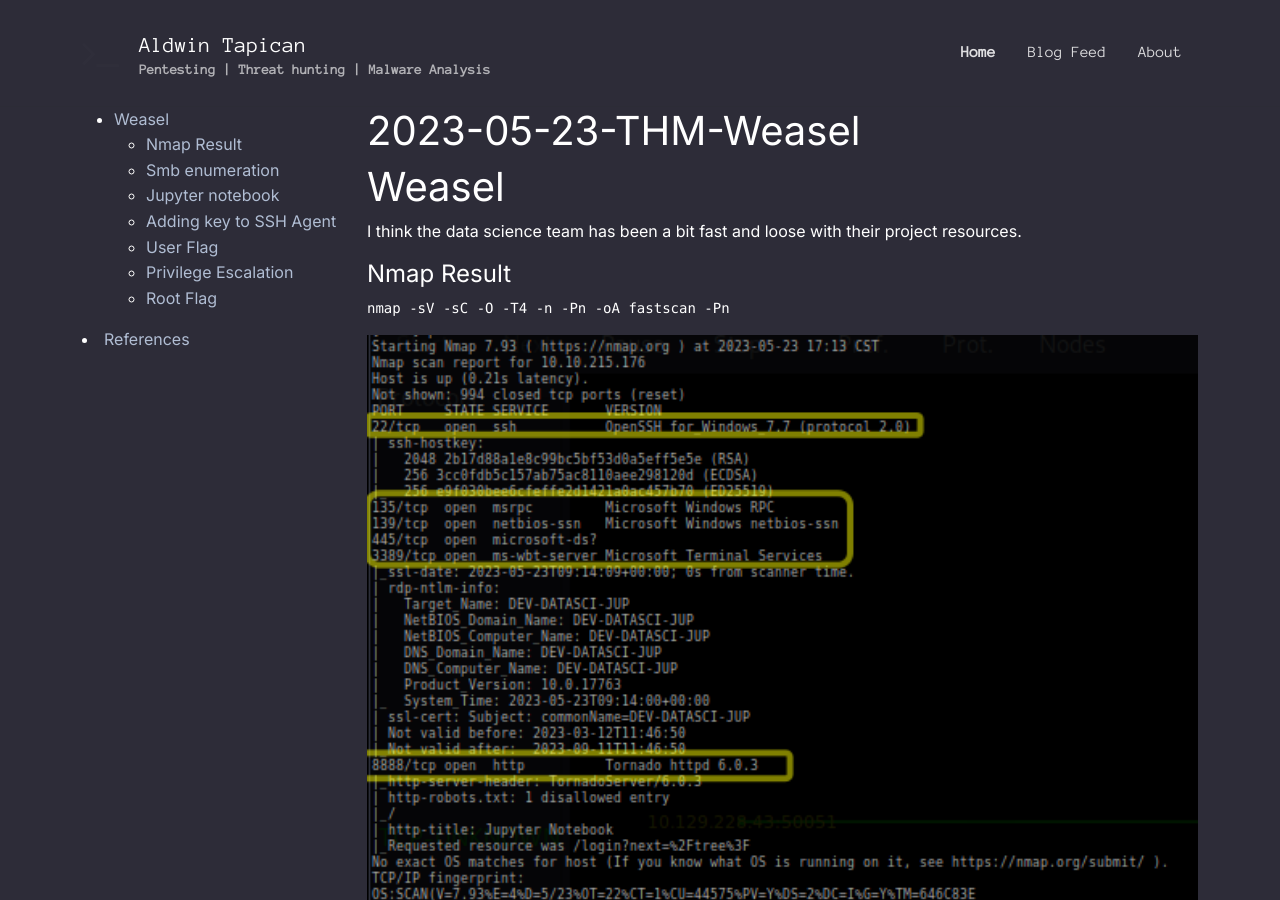
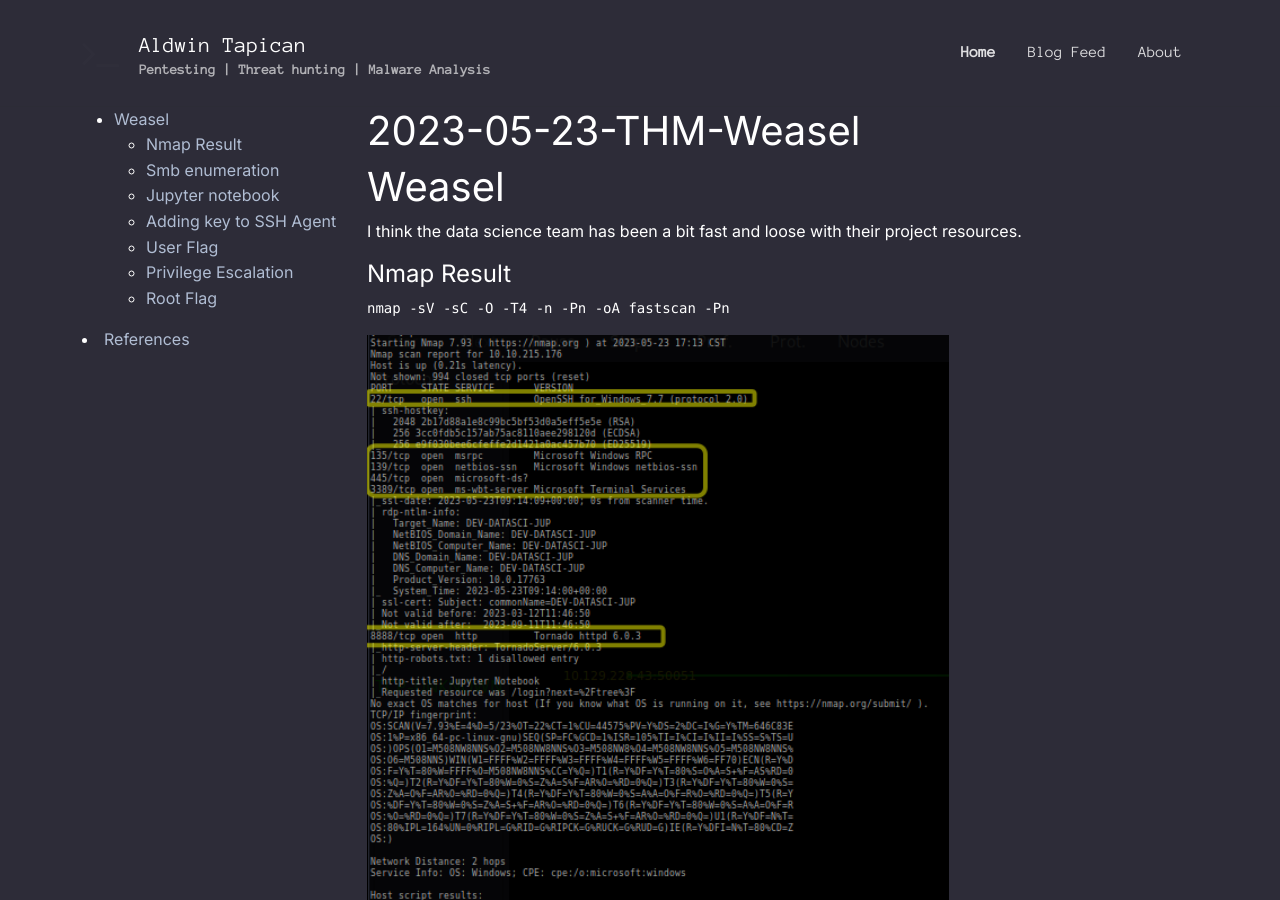
Before and after one commit to aj-tap/archive-blog, a Jekyll site: the page built from _posts/2023-05-23-THM-Weasel.md, in a window 1280 px wide and 900 px high. Built offline with Jekyll 4.4.1, drawn with Linux system fonts in a browser that asks for light colours; nearby versions of some CDN libraries.

Commit message:
Update 2023-05-23-THM-Weasel.md

````diff
--- a/_posts/2023-05-23-THM-Weasel.md
+++ b/_posts/2023-05-23-THM-Weasel.md
@@ -13,7 +13,7 @@ I think the data science team has been a bit fast and loose with their project r
 nmap -sV -sC -O -T4 -n -Pn -oA fastscan -Pn
 ```
 
-![]({{site.baseurl}}/assets/img/2023-05-23-THM-Weasel-1.png){:width="100%"}
+![]({{site.baseurl}}/assets/img/2023-05-23-THM-Weasel-1.png){:width="70%"}
 
 Based on the Nmap results, it appears that the machine is likely running a Windows operating system. This conclusion is supported by the presence of open ports associated with the SMB (Server Message Block) protocol, which is commonly used in Windows environments for file sharing and network communication.
 
@@ -25,7 +25,7 @@ Additionally, the detection of a Jupyter Notebook deployment suggests that the m
 smbclient --no-pass -L //10.10.215.176
 ```
 
-![]({{site.baseurl}}/assets/img/2023-05-23-THM-Weasel-2.png){:width="100%"}
+![]({{site.baseurl}}/assets/img/2023-05-23-THM-Weasel-2.png){:width="70%"}
 
 we can see the available shares on a remote SMB server at the machine  there is available share named "datasci-team". but no additional comment or description is provided.
 
@@ -34,23 +34,23 @@ Let's connect to the datasci-team using smbclient.
 smbclient --no-pass //10.10.215.176/datasci-team
 ```
 
-![]({{site.baseurl}}/assets/img/2023-05-23-THM-Weasel-3.png){:width="100%"}
+![]({{site.baseurl}}/assets/img/2023-05-23-THM-Weasel-3.png){:width="70%"}
 
-![]({{site.baseurl}}/assets/img/2023-05-23-THM-Weasel-4.png){:width="100%"}
+![]({{site.baseurl}}/assets/img/2023-05-23-THM-Weasel-4.png){:width="70%"}
 
-![]({{site.baseurl}}/assets/img/2023-05-23-THM-Weasel-5.png){:width="100%"}
+![]({{site.baseurl}}/assets/img/2023-05-23-THM-Weasel-5.png){:width="70%"}
 
 It appears that the majority of the files are related to Weasel research. However, a noteworthy file of interest has been discovered. Within the "misc" directory, there is a file containing a Jupyter token, which could potentially provide access to the Jupyter Notebook instance.
 
 #### Jupyter notebook
 
-![]({{site.baseurl}}/assets/img/2023-05-23-THM-Weasel-6.png){:width="100%"}
+![]({{site.baseurl}}/assets/img/2023-05-23-THM-Weasel-6.png){:width="70%"}
 
 With the Jupyter token we obtained, we can easily gain access to the Jupyter Notebook instance. By using this token, we can authenticate ourselves and access the features and functionalities provided by Jupyter Notebook.
 
-![]({{site.baseurl}}/assets/img/2023-05-23-THM-Weasel-7.png){:width="100%"}
+![]({{site.baseurl}}/assets/img/2023-05-23-THM-Weasel-7.png){:width="70%"}
 
-![]({{site.baseurl}}/assets/img/2023-05-23-THM-Weasel-8.png){:width="100%"}
+![]({{site.baseurl}}/assets/img/2023-05-23-THM-Weasel-8.png){:width="70%"}
 
 By utilizing the functionality of Jupyter Notebook, it is possible to exploit a reverse shell technique, enabling us to gain access to the shell of the target machine.
 
@@ -60,9 +60,9 @@ By utilizing the functionality of Jupyter Notebook, it is possible to exploit a
 
 Let's examine the user accounts by reviewing the contents of the /etc/passwd file. This file contains information about the users on the system, including their usernames, user IDs, group IDs, home directories, and default shells.
 
-![]({{site.baseurl}}/assets/img/2023-05-23-THM-Weasel-9.png){:width="100%"}
+![]({{site.baseurl}}/assets/img/2023-05-23-THM-Weasel-9.png){:width="70%"}
 
-![]({{site.baseurl}}/assets/img/2023-05-23-THM-Weasel-10.png){:width="100%"}
+![]({{site.baseurl}}/assets/img/2023-05-23-THM-Weasel-10.png){:width="70%"}
 
 Upon inspecting the home directory of dev-datasci, we discovered several files associated with Jupyter Notebook and Anaconda. Of particular interest to us is the file named dev-datasci-lowpriv_id_ed25519, which we can utilize to establish a connection to the previously identified open SSH.
 
@@ -76,16 +76,16 @@ ssh -i dev-datasci-lowpriv_id_ed25519 dev-datasci-lowpriv@10.10.215.176
 
 #### User Flag
 
-![]({{site.baseurl}}/assets/img/2023-05-23-THM-Weasel-11.png){:width="100%"}
+![]({{site.baseurl}}/assets/img/2023-05-23-THM-Weasel-11.png){:width="70%"}
 
 Once you have successfully connected to the SSH, you can easily retrieve the user flag located in the dev-datasci-lowpriv directory on the Desktop.
 
-![]({{site.baseurl}}/assets/img/2023-05-23-THM-Weasel-12.png){:width="100%"}
+![]({{site.baseurl}}/assets/img/2023-05-23-THM-Weasel-12.png){:width="70%"}
 
-![]({{site.baseurl}}/assets/img/2023-05-23-THM-Weasel-13.png){:width="100%"}
+![]({{site.baseurl}}/assets/img/2023-05-23-THM-Weasel-13.png){:width="70%"}
 
 
-![]({{site.baseurl}}/assets/img/2023-05-23-THM-Weasel-14.png){:width="100%"}
+![]({{site.baseurl}}/assets/img/2023-05-23-THM-Weasel-14.png){:width="70%"}
 
 Take note the results of the default creds of the Default User Name which is ``wUqnKWqzha*W!PWrPRWi!M8faUn``
 
@@ -93,7 +93,7 @@ Take note the results of the default creds of the Default User Name which is ``w
 
 By executing the "net user" command, we can observe that there are a total of six user accounts, including our own. Our focus is on the administrator account.
 
-![]({{site.baseurl}}/assets/img/2023-05-23-THM-Weasel.png){:width="100%"}
+![]({{site.baseurl}}/assets/img/2023-05-23-THM-Weasel.png){:width="70%"}
 
 Through a registry query, it has been determined that the "AlwaysInstallElevated" key is currently set to 1. This configuration suggests that privilege escalation can be achieved by utilizing the "msiexec" command. As a next step, we can generate an MSI payload to exploit this opportunity.
 
@@ -122,11 +122,11 @@ runas /user:dev-datasci-lowpriv "msiexec /i C:\Users\dev-datasci-lowpriv\Downloa
 nc -lvnp 4445
 ```
 
-![]({{site.baseurl}}/assets/img/2023-05-23-THM-Weasel-15.png){:width="100%"}
+![]({{site.baseurl}}/assets/img/2023-05-23-THM-Weasel-15.png){:width="70%"}
 
 #### Root Flag
 
-![]({{site.baseurl}}/assets/img/2023-05-23-THM-Weasel-16.png){:width="100%"}
+![]({{site.baseurl}}/assets/img/2023-05-23-THM-Weasel-16.png){:width="70%"}
 
 Once you have successfully gained access, you can effortlessly retrieve the root flag located in the Administrator directory on the Desktop.
 
````
